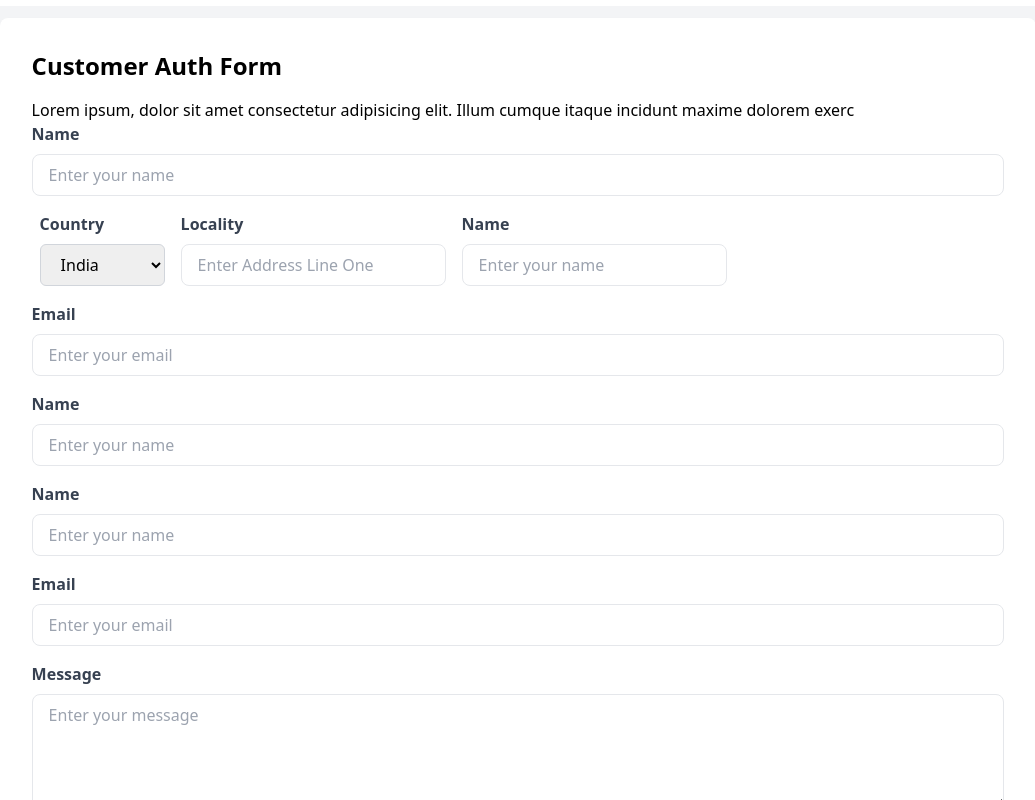
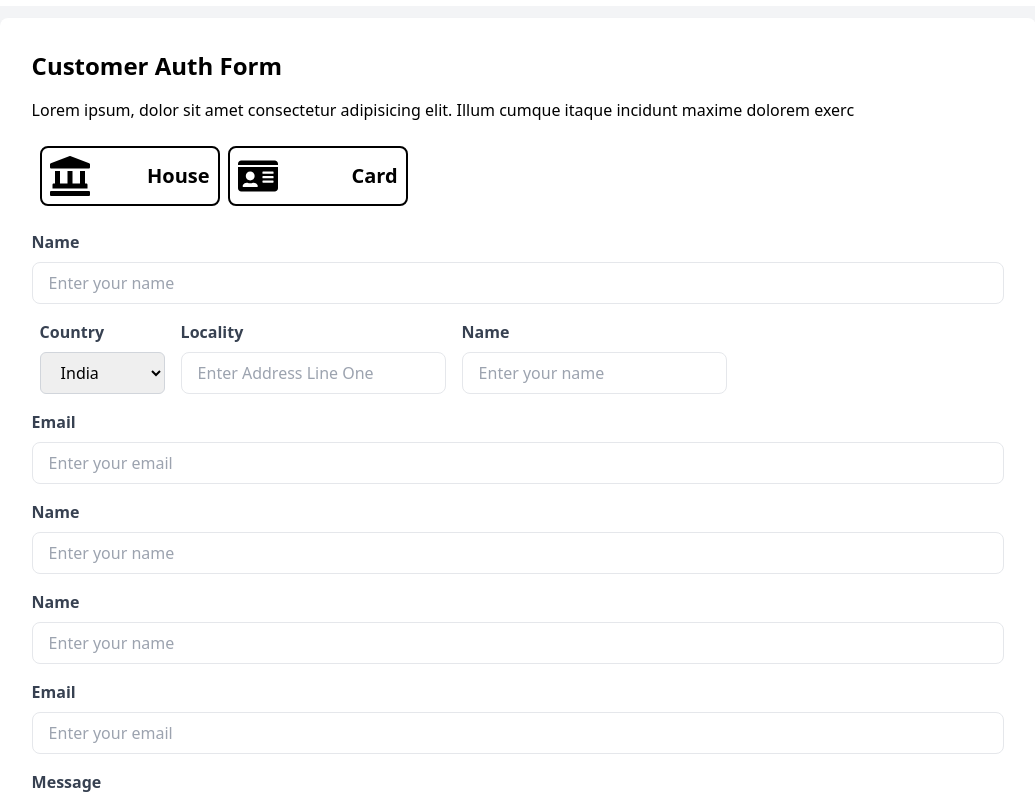
Before and after one commit to Aman-web-dev/Assignment, a Next.js app: page /mainpage in a window 1280 px wide. Shown: the part 920-1720 px from the top of the page, without its empty margins (122-1157 px from the left). Built offline with nearby package versions, Linux system fonts and the light colour scheme.

Commit message:
touch-ups

```diff
--- a/components/Form.js
+++ b/components/Form.js
@@ -1,3 +1,5 @@
+
+import {FaLandmark,FaIdCard} from 'react-icons/fa'
 
 
 function Form({style}) {
@@ -15,6 +17,12 @@ function Form({style}) {
           <div>
         <p className="text-2xl font-bold mb-4">Customer Auth Form </p>
         <p>Lorem ipsum, dolor sit amet consectetur adipisicing elit. Illum cumque itaque incidunt maxime dolorem exerc</p>
+        <div className=' grid lg:grid-cols-2  grid-cols-2 gap-2 p-2 lg:w-[30vw]'>
+                  <div className='border-2 rounded-lg border-black my-4 font-bold  p-2 flex flex-row align-center justify-between '>{<FaLandmark className='w-10 h-10 mr-2'/>}<p className='font-bold text-xl my-auto'>House</p></div>
+
+
+                  <div className='border-2 rounded-lg border-black my-4 font-bold  p-2 flex flex-row align-center justify-between '>{<FaIdCard className='w-10 h-10 mr-2'/>}<p className='font-bold text-xl my-auto'>Card</p></div>
+        </div>
 
       </div>
 
```
